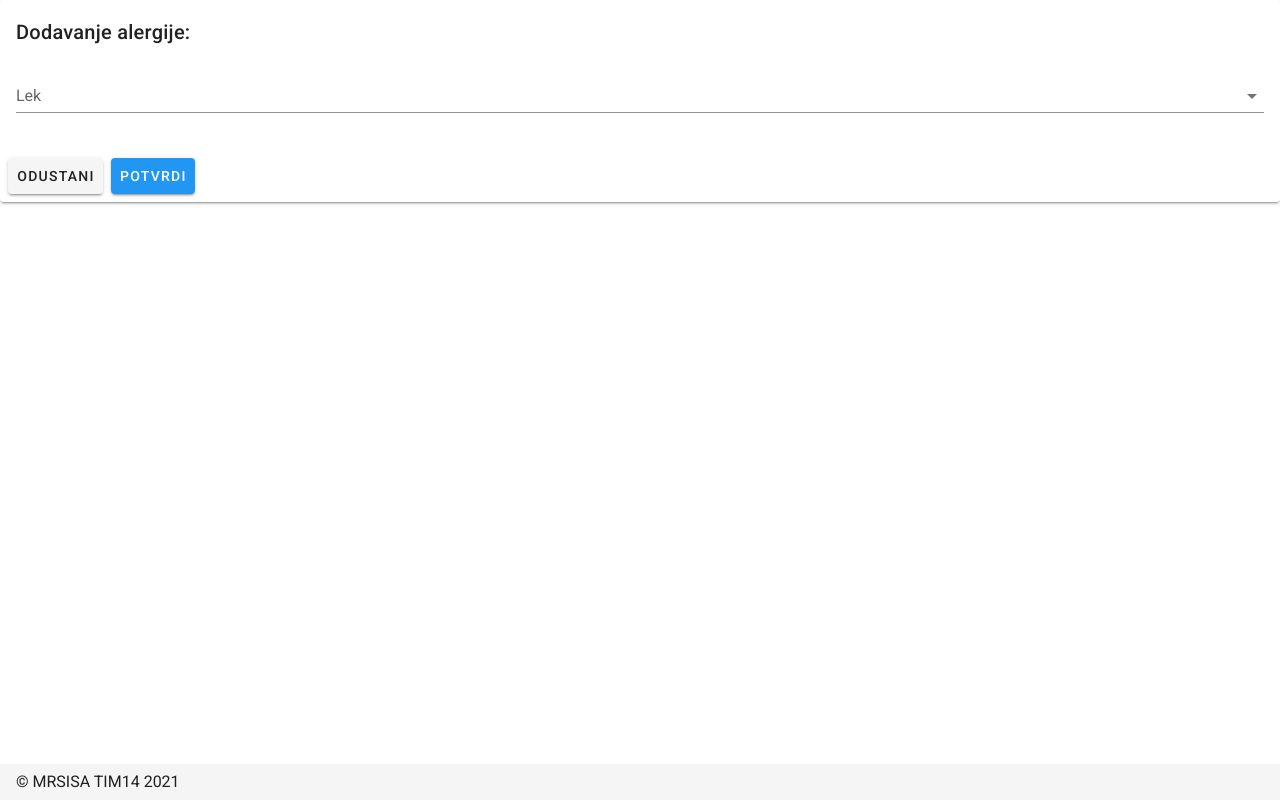
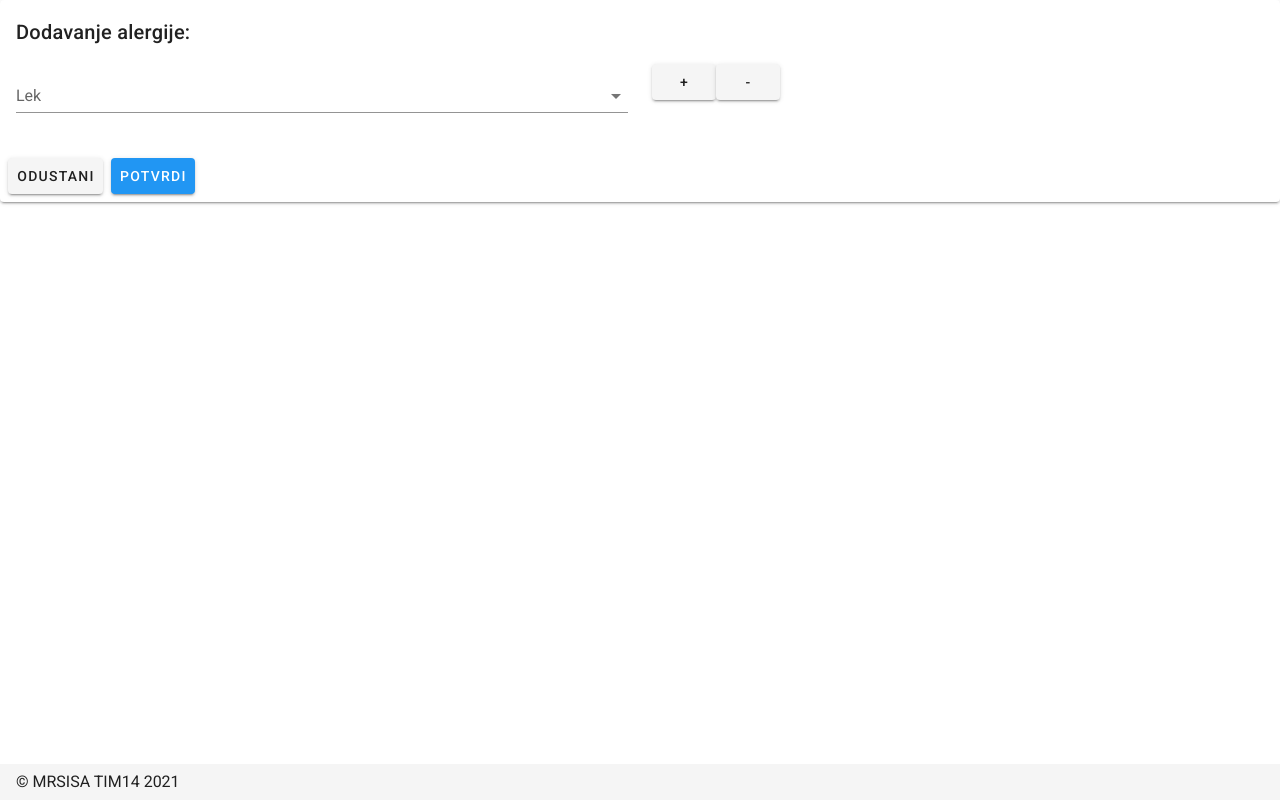
Before and after one commit to MatijaPojatar/MRSISA_T14, a Vue app in the folder mrsisa-client/: page /alergija in a window 1280 px wide. Built offline with nearby package versions, Linux system fonts and the light colour scheme; what @growthbunker/vuedarkmode, vue-textarea-autosize would draw is missing.

Commit message:
Izmena izgleda forme za dodavanje i uklanjanje alergija na lekove

```diff
--- a/mrsisa-client/src/components/DodajAlergiju.vue
+++ b/mrsisa-client/src/components/DodajAlergiju.vue
@@ -2,13 +2,20 @@
     <v-card>
         <v-card-title>Dodavanje alergije: </v-card-title>
         <v-card-text>
-            <v-form ref="forma" v-model="valid" lazy-validation>
-                <v-select
-                    v-model="lek"
-                    :rules="[rules.required, rules.email]"
-                    label="Lek"
-                    required
-                />
+            <v-form ref="forma" v-model="valid" lazy-validation v-for="(lek, index) in lekovi" :key="index">
+                <v-row>
+                    <v-col>
+                        <v-select
+                            v-model="lek.naziv"
+                            :items="items"
+                            label="Lek"
+                        />
+                    </v-col>
+                    <v-col>
+                        <v-btn @click="dodaj">+</v-btn>
+                        <v-btn @click="ukloni">-</v-btn>
+                    </v-col>
+                </v-row>
             </v-form>
         </v-card-text>
         <v-card-actions>
@@ -27,12 +34,24 @@ export default {
     },
 
     data: () => ({
-        lek: "",
+        lekovi: [
+        {
+            naziv: ""
+        }],
+        items: ["Aspirin", "Bromazepam", "Ibuprofen", "Kafetin"],
+    }),
 
-        rules: {
-            required: v => !!v || "Obavezno polje",
-        }
-    })
+    methods: {
+        dodaj() {
+            this.lekovi.push({
+                naziv: ""
+            })
+        },
+
+        ukloni(index) {
+            this.lekovi.splice(index, 1);
+        },
+    },
 }
 </script>
 
```
